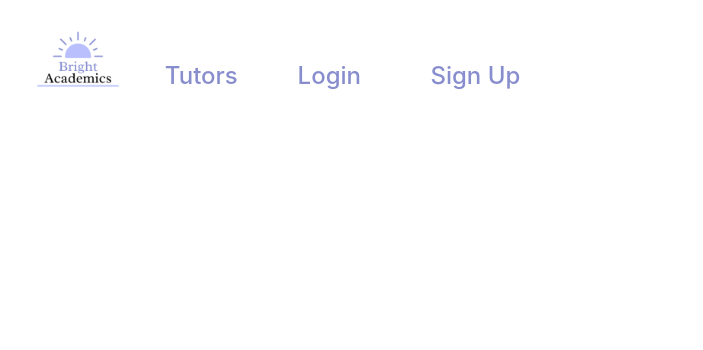
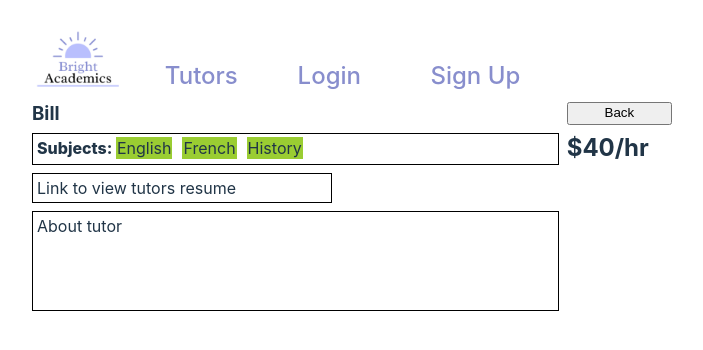
Before and after one commit to intameli/T3A2-Full-Stack-App, a React (Vite) app in the folder src/frontend-tutors/: page /tutor/1 in a window 1280 px wide. Shown: the top 350 px of the page, without its empty margins (288-991 px from the left). Built offline with nearby package versions, Linux system fonts and the light colour scheme.

Commit message:
gave each tutor their own page

```diff
--- a/src/frontend-tutors/src/App.jsx
+++ b/src/frontend-tutors/src/App.jsx
@@ -5,6 +5,7 @@ import { Login } from "./components/Login";
 import { Profile } from "./components/Profile";
 import { SignUp } from "./components/SignUp";
 import { Dashboard } from "./components/Dashboard";
+import { TutorPage } from "./components/TutorPage";
 import { useState } from "react";
 
 function App() {
@@ -21,6 +22,7 @@ function App() {
         <Route path="/signup" element={<SignUp setUser={setUser} />} />
         <Route path="/dashboard" element={<Dashboard />} />
         <Route path="/profile" element={<Profile setUser={setUser} />} />
+        <Route path="/tutor/:id" element={<TutorPage />} />
       </Routes>
     </>
   );
--- a/src/frontend-tutors/src/components/Dashboard.jsx
+++ b/src/frontend-tutors/src/components/Dashboard.jsx
@@ -1,5 +1,6 @@
 import { useState, useEffect } from "react";
-import { TutorCards, Subjects } from "./Tutors";
+import { TutorCards } from "./Tutors";
+import { Subjects } from "./TutorPage";
 
 export function Dashboard() {
   const [modalOpen, setModalOpen] = useState(false);
@@ -58,22 +59,23 @@ function DashModal({ setModalOpen }) {
 
   return (
     <dialog>
+      <input value={name} onChange={(e) => setName(e.target.value)} />
       <button onClick={() => setModalOpen(false)} className="x">
-        x
+        Back
       </button>
-      <input value={name} onChange={(e) => setName(e.target.value)} />
-      <h2 className="rate">
-        $<input value={rate} onChange={(e) => setRate(e.target.value)} />
-        /hr
-      </h2>
       <div>
         <input value={subject} onChange={(e) => setSubject(e.target.value)} />
         <button onClick={handleSubject}>Add subject</button>
       </div>
 
+      <h2 className="rate">
+        $<input value={rate} onChange={(e) => setRate(e.target.value)} />
+        /hr
+      </h2>
+
       <Subjects subjects={subjects} />
       <div>Upload tutors resume</div>
-      <p style={{ height: "145px" }}>TBD</p>
+      <p style={{ height: "120px" }}>TBD</p>
       <button
         onClick={handleSubmit}
         style={{ height: "2rem", alignSelf: "end" }}
--- /dev/null
+++ b/src/frontend-tutors/src/components/TutorPage.jsx
@@ -0,0 +1,43 @@
+import { useParams, useNavigate } from "react-router-dom";
+
+const tutor = {
+  _id: "66c4b53bb79a98a75e773d52",
+  name: "Bill",
+  subjects: ["English", "French", "History"],
+  rate: 40,
+  createdAt: "2024-08-20T15:24:43.508Z",
+  updatedAt: "2024-08-20T15:24:43.508Z",
+  __v: 0,
+};
+
+export function TutorPage() {
+  const { id } = useParams();
+  const nav = useNavigate();
+  return (
+    <div className="tutorpage">
+      <h3>{tutor.name}</h3>
+      <button onClick={() => nav(-1)} className="x">
+        Back
+      </button>
+      <Subjects subjects={tutor.subjects} />
+      <h2 className="rate">${tutor.rate}/hr</h2>
+      <div>Link to view tutors resume</div>
+      <div>About tutor</div>
+    </div>
+  );
+}
+
+export function Subjects({ subjects }) {
+  return (
+    <div>
+      <span style={{ fontWeight: "800" }}>Subjects: </span>
+      {subjects.map((s) => {
+        return (
+          <span key={s} className="subjects">
+            {s}
+          </span>
+        );
+      })}
+    </div>
+  );
+}
--- a/src/frontend-tutors/src/components/Tutors.jsx
+++ b/src/frontend-tutors/src/components/Tutors.jsx
@@ -1,4 +1,6 @@
 import { useState, useEffect } from "react";
+import { Subjects } from "./TutorPage";
+import { useNavigate } from "react-router-dom";
 
 export function Tutors() {
   return (
@@ -60,50 +62,16 @@ export function TutorCards() {
 }
 
 function TutorCard({ tutor }) {
-  const [modalOpen, setModalOpen] = useState(false);
-
+  const nav = useNavigate();
   function handleClick() {
-    setModalOpen(true);
+    nav(`/tutor/${tutor._id}`);
   }
 
   return (
-    <>
-      <div className="card" onClick={handleClick}>
-        <h3>{tutor.name}</h3>
-        <h2 className="rate">${tutor.rate}/hr</h2>
-        <p>Some details</p>
-      </div>
-      {modalOpen && <Modal setModalOpen={setModalOpen} tutor={tutor} />}
-    </>
-  );
-}
-
-function Modal({ setModalOpen, tutor }) {
-  return (
-    <dialog>
-      <button onClick={() => setModalOpen(false)} className="x">
-        x
-      </button>
+    <div className="card" onClick={handleClick}>
       <h3>{tutor.name}</h3>
       <h2 className="rate">${tutor.rate}/hr</h2>
       <Subjects subjects={tutor.subjects} />
-      <div>Link to view tutors resume</div>
-      <p>More details</p>
-    </dialog>
-  );
-}
-
-export function Subjects({ subjects }) {
-  return (
-    <div>
-      <span style={{ fontWeight: "800" }}>Subjects: </span>
-      {subjects.map((s) => {
-        return (
-          <span key={s} className="subjects">
-            {s}
-          </span>
-        );
-      })}
     </div>
   );
 }
--- a/src/frontend-tutors/src/index.css
+++ b/src/frontend-tutors/src/index.css
@@ -88,8 +88,6 @@ a:hover {
 }
 
 .x {
-  position: absolute;
-  right: 0;
   line-height: 0.8;
 }
 
@@ -99,16 +97,26 @@ dialog {
   margin-inline: auto;
   height: 350px;
   display: grid;
-  grid-template-columns: 4fr 1fr;
+  grid-template-columns: 5fr 1fr;
   gap: 0.5rem;
   border: 3px black solid;
 }
 
-dialog > div:nth-last-child(2) {
-  width: 150px;
+.tutorpage {
+  display: grid;
+  grid-template-columns: 5fr 1fr;
+  gap: 0.5rem;
 }
 
-dialog div {
+.tutorpage > div:nth-last-child(2) {
+  width: 300px;
+}
+.tutorpage > div:nth-last-child(1) {
+  grid-column-start: 1;
+  height: 100px;
+}
+
+.tutorpage div {
   padding: 4px;
   border: 1px black solid;
 }
```
